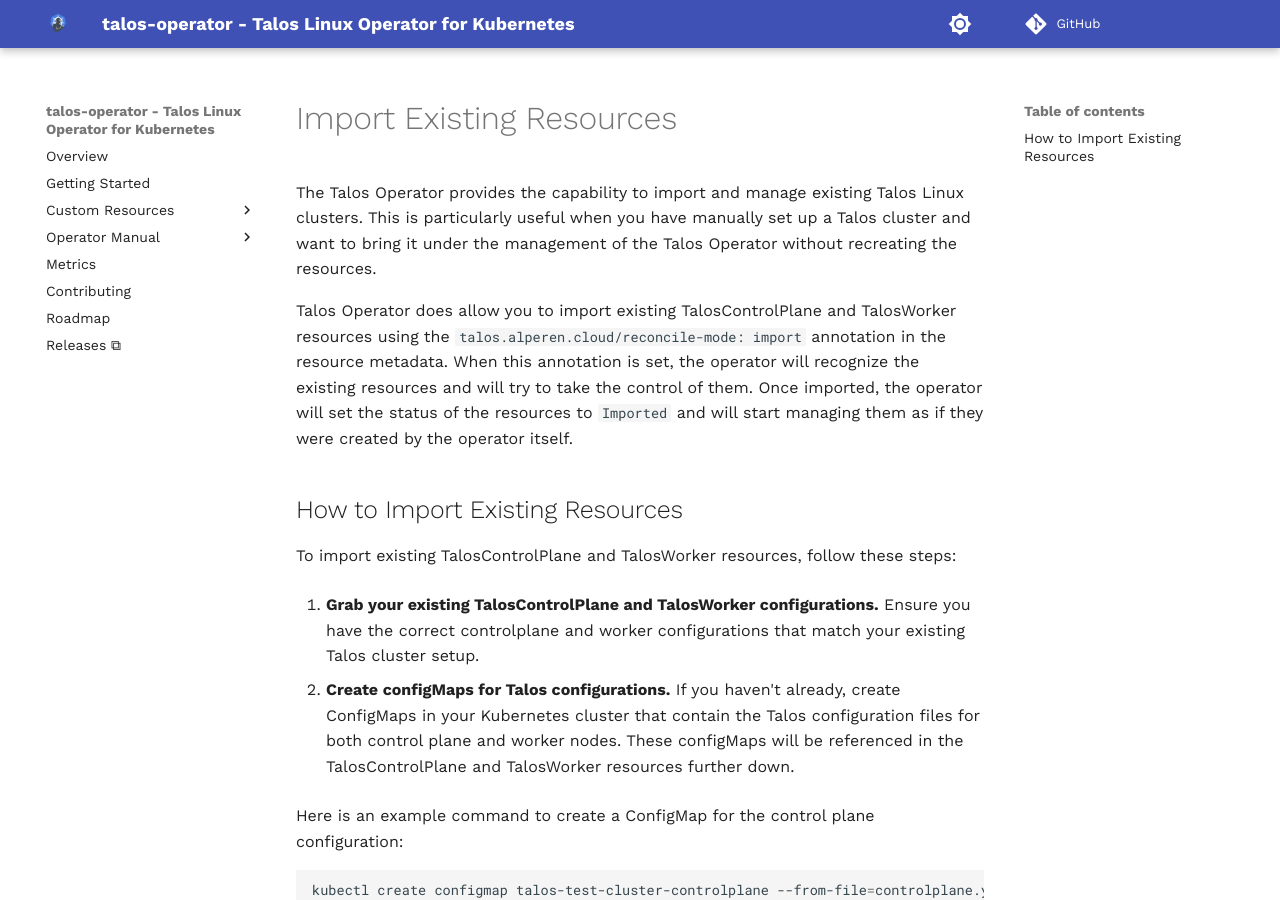
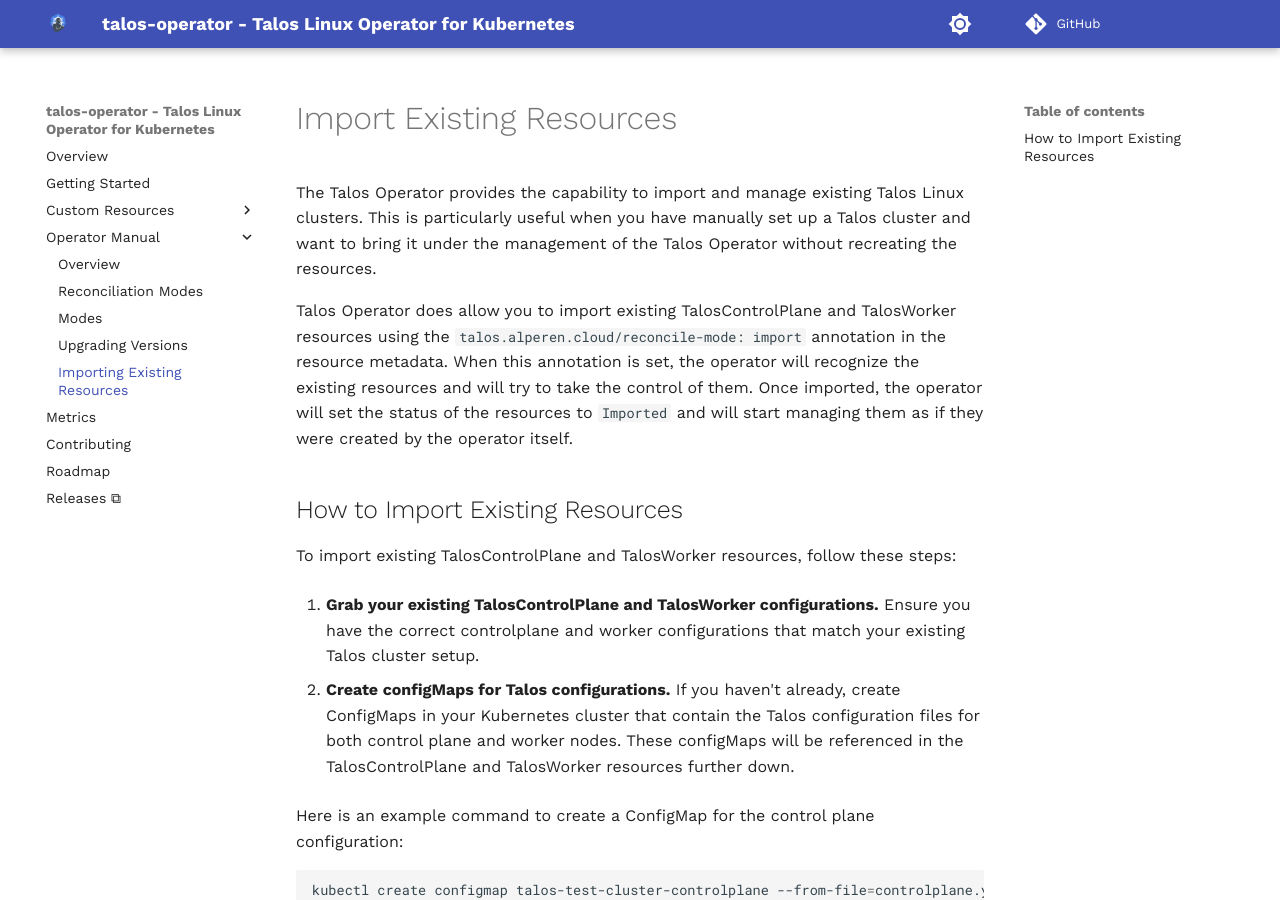
Before and after one commit to alperencelik/talos-operator, an MkDocs documentation site: the page built from docs/operator_manual/import_existing_resources.md, in a window 1280 px wide and 900 px high. Built offline with MkDocs 1.6.1 and Material for MkDocs 9.7.7, drawn with Linux system fonts in a browser that asks for light colours; comment, search, counter and statistics services are not loaded; the version menu is left out; some of the changed lines change nothing that is shown.

Commit message:
fix: more fix on docs

```diff
--- a/mkdocs.yml
+++ b/mkdocs.yml
@@ -22,7 +22,7 @@
   - Reconciliation Modes: operator_manual/reconciliation_modes.md
   - Modes: operator_manual/modes.md
   - Upgrading Versions: operator_manual/upgrade_versions.md
-  - Importing Existing Resources: operator_manual/importing_existing_resources.md
+  - Importing Existing Resources: operator_manual/import_existing_resources.md
 
 - metrics.md
 - contributing.md
```
